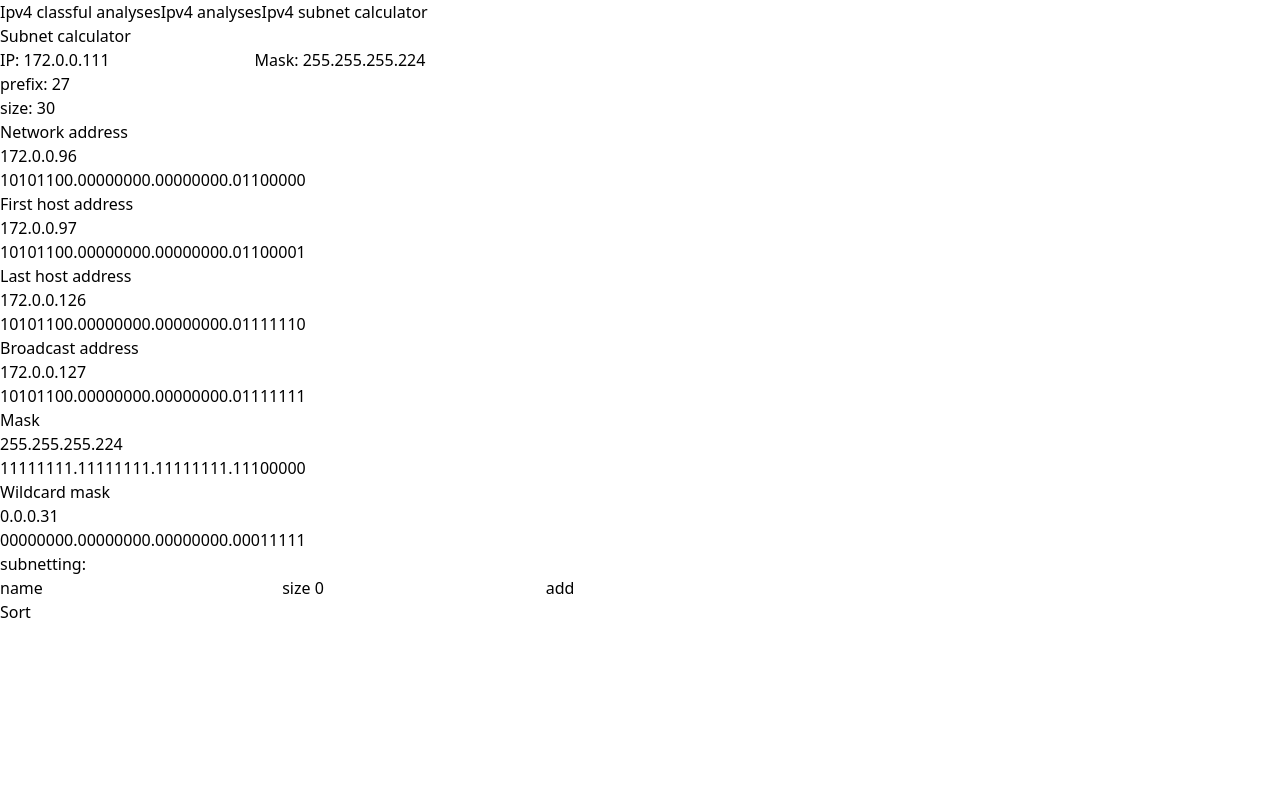
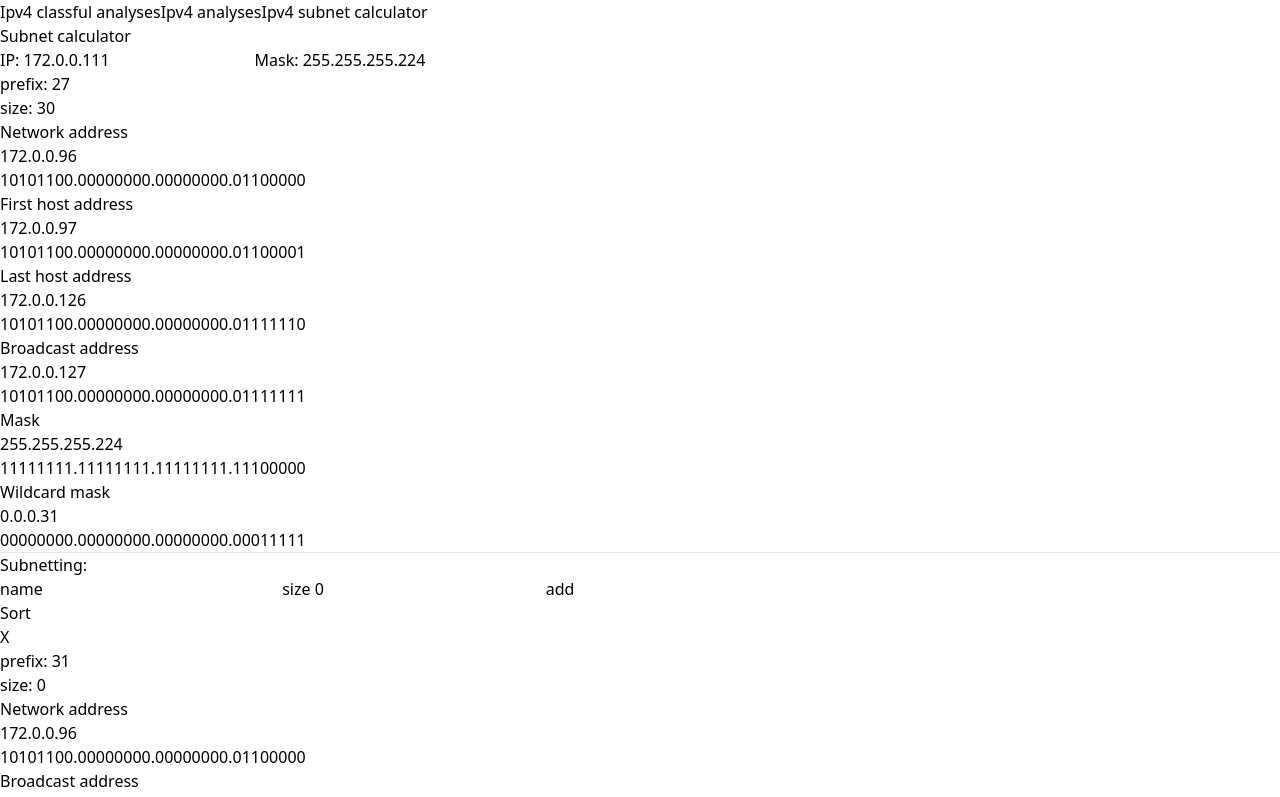
Before and after one commit to eazyip/ez-ip-app, a Vue app: page /app/ipv4/subnet-calculator in a window 1280 px wide. Shown: the top 797 px of the page. Built offline with nearby package versions, Linux system fonts and the light colour scheme.

Commit message:
small styiling for subnetting part

```diff
--- a/src/components/SubnetCalculatorIpv4.vue
+++ b/src/components/SubnetCalculatorIpv4.vue
@@ -1,5 +1,5 @@
 <template>
-    <div class="p-2 border-green-700 border-2">
+    <div class="p-2 border-green-700 border-4">
         <h1 class="text-xl">Subnet calculator</h1>
         <!-- <p class="text-sm">Detect network and display its info</p> -->
 
@@ -25,35 +25,51 @@
             <NetworkIpv4Info :network="network.network" />
         </div>
 
+        <hr class="border" />
+
         <div v-if="network.network">
-            <p>subnetting:</p>
+            <p>Subnetting:</p>
 
-            <form @submit.prevent="addSubnet">
-                name
-                <input v-model="newSubnetName" type="text" class="border-2 border-black" />
-                size
-                <input v-model="newSubnetSize" type="number" class="border-2 border-black" />
-                <button type="submit" class="p-1 bg-green-600 text-white rounder-sm">add</button>
+            <div class="flex gap-4">
+                <form @submit.prevent="addSubnet" class="flex gap-1 items-center">
+                    <label for=""> name </label>
+                    <input v-model="newSubnetName" type="text" class="rounded-sm border-2" />
+
+                    <label for=""> size </label>
+                    <input v-model="newSubnetSize" type="number" class="w-16 rounded-sm border-2" />
+
+                    <button type="submit" class="p-1 rounder-sm bg-green-600 text-white">
+                        add
+                    </button>
                 </form>
 
-            <form @submit.prevent="network.network.sortSubnets()">
-                <button type="submit" class="p-1 bg-blue-600 text-white rounder-sm">Sort</button>
-            </form>
+                <button
+                    @click="network.network!.sortSubnets()"
+                    class="p-1 rounder-sm bg-blue-600 text-white"
+                    type="submit"
+                >
+                    Sort
+                </button>
+            </div>
 
+            <div class="flex flex-col gap-1 p-1">
                 <div
                     v-for="(subnet, index) in network.network.getSubnets()"
                     :key="index"
-                class="m-3 border bg-lime-100"
+                    class="relative border"
+                    :class="[subnet[1].inRange ? '' : 'bg-red-50']"
                 >
                     <!-- edit subnet -->
 
-                <form @submit.prevent="removeSubnet(subnet[0])">
-                    <input type="hidden" name="subnetName" :value="subnet[0]" />
-                    <button class="bg-red-600 text-white">RM</button>
-                </form>
+                    <button
+                        @click="removeSubnet(subnet[0])"
+                        class="absolute right-0 top-0 w-6 p-1 bg-red-600 text-white"
+                    >
+                        X
+                    </button>
 
-                <h2>{{ subnet[0] }} in range {{ subnet[1].inRange }}</h2>
                     <NetworkIpv4Info :network="subnet[1].subnet" />
+                </div>
             </div>
         </div>
     </div>
@@ -105,6 +121,12 @@ const updateNetwork = (ip: string, mask: string): void => {
     const address = new AddressIpv4(ip)
     const maskAddress = new MaskIpv4(mask)
     network.network = new NetworkIpv4(address, maskAddress)
+
+    network.network.addSubnetBySize('test-1', 0)
+    network.network.addSubnetBySize('test-2', 1)
+    network.network.addSubnetBySize('test-3', 5)
+    network.network.addSubnetBySize('test-8', 5)
+    network.network.addSubnetBySize('test-4', 11)
 }
 
 const addSubnet = () => {
```
Lines whose indentation alone changed are shown as unchanged.
